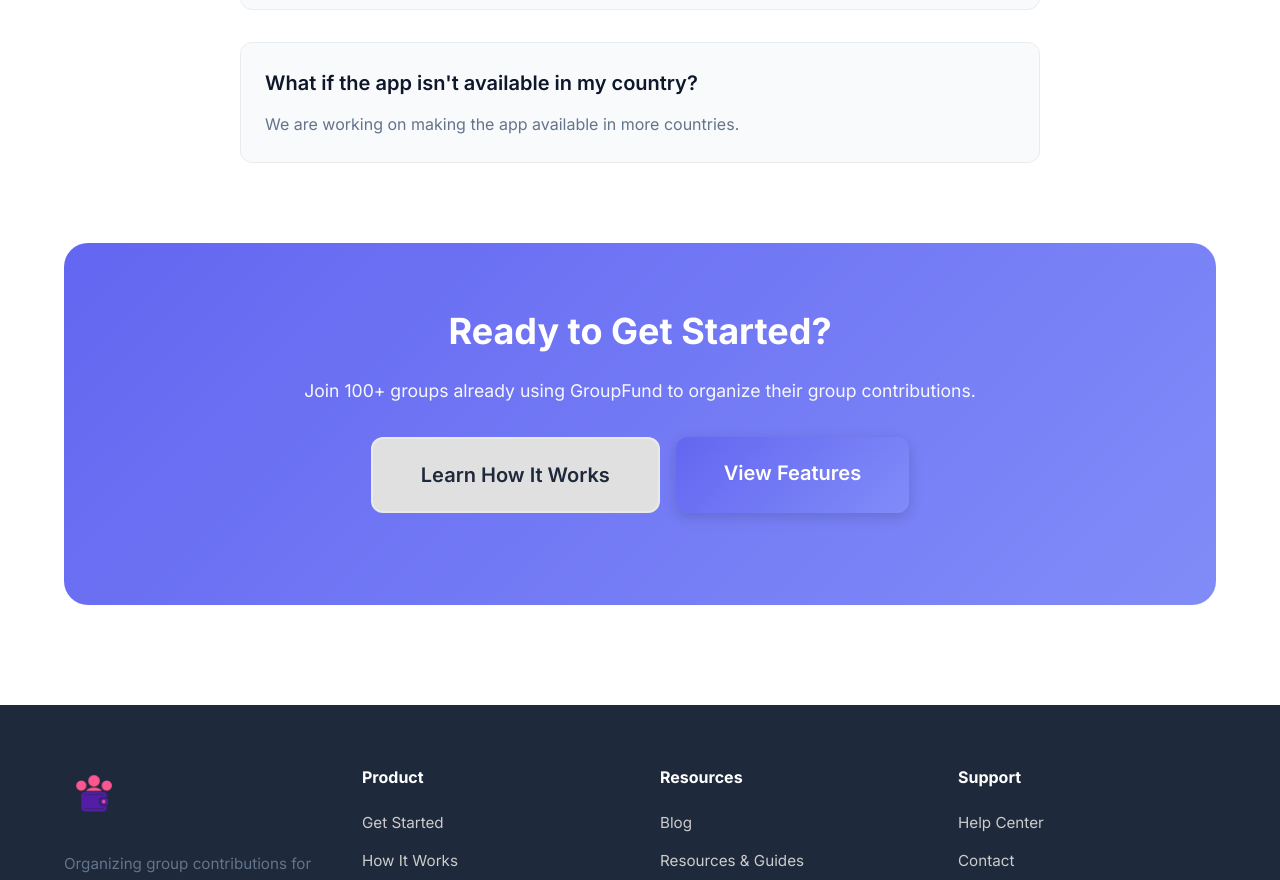
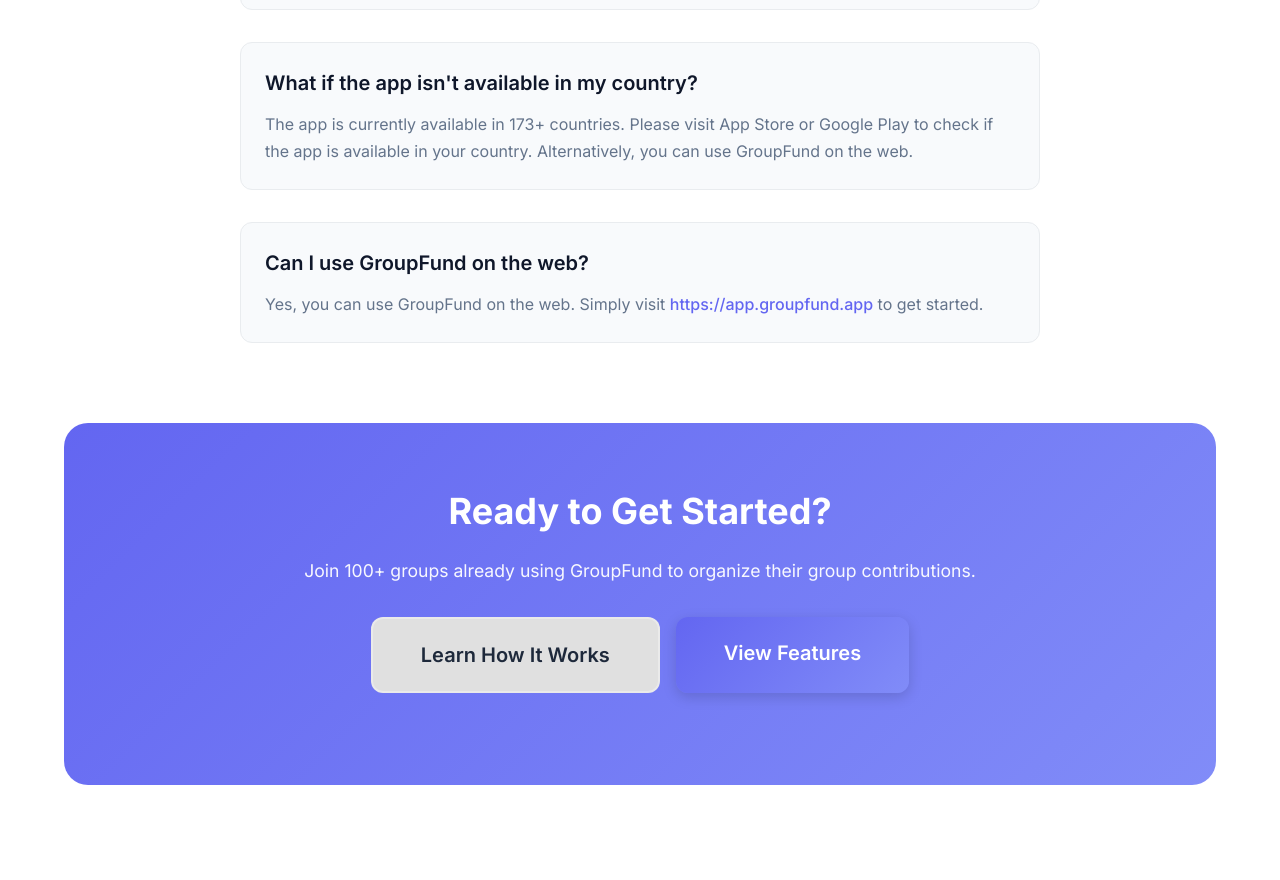
Before and after one commit to chinazaaa/groupfund-website, a React (Vite) app: page /download in a window 1280 px wide. Shown: the part 3106-3986 px from the top of the page. Built offline with nearby package versions, Linux system fonts and the light colour scheme.

Commit message:
Update DownloadPage.jsx

```diff
--- a/src/pages/DownloadPage.jsx
+++ b/src/pages/DownloadPage.jsx
@@ -241,7 +241,11 @@
                 </div>
                 <div className="faq-item">
                   <h3>What if the app isn't available in my country?</h3>
-                  <p>We are working on making the app available in more countries.</p>
+                  <p>The app is currently available in 173+ countries. Please visit App Store or Google Play to check if the app is available in your country. Alternatively, you can use GroupFund on the web.</p>
+                </div>
+                <div className="faq-item">
+                  <h3>Can I use GroupFund on the web?</h3>
+                  <p>Yes, you can use GroupFund on the web. Simply visit <a href="https://app.groupfund.app" target="_blank" rel="noopener noreferrer">https://app.groupfund.app</a> to get started.</p>
                 </div>
               </div>
             </div>
```
